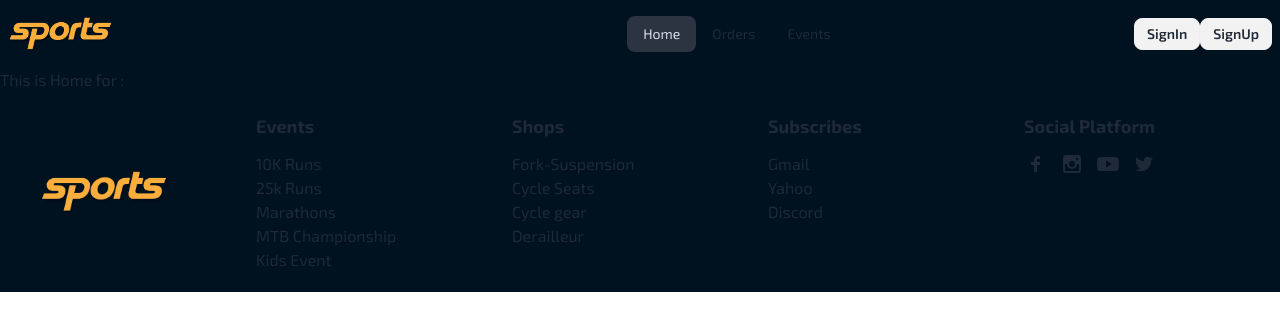
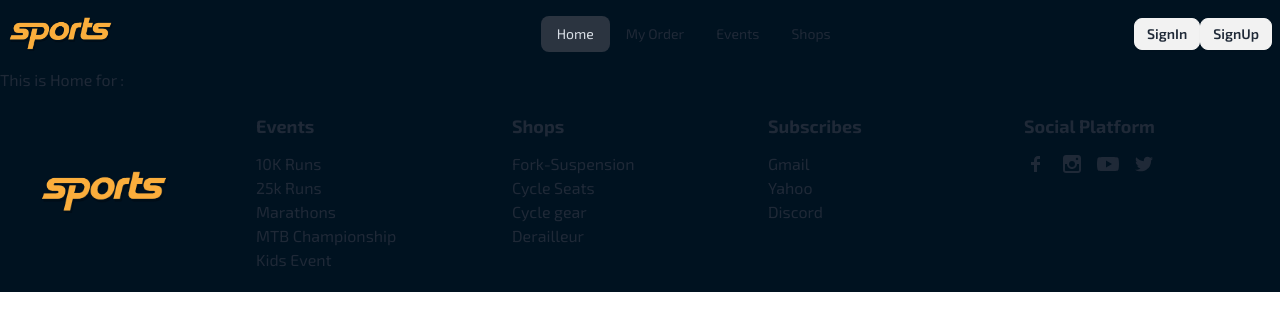
Before and after one commit to jbjzeehad/project_08, a React (Vite) app in the folder sports-event/: page / in a window 1280 px wide. Shown: the top 330 px of the page. Built offline with nearby package versions, Linux system fonts and the light colour scheme; no server answers.

Commit message:
created shops route and added toaster

```diff
--- a/package.json
+++ b/package.json
@@ -1,6 +1,7 @@
 {
   "dependencies": {
     "prop-types": "^15.8.1",
-    "react-icons": "^4.12.0"
+    "react-icons": "^4.12.0",
+    "react-toastify": "^9.1.3"
   }
 }
--- a/sports-event/src/components/Header/Header.jsx
+++ b/sports-event/src/components/Header/Header.jsx
@@ -23,9 +23,10 @@ const Header = () => {
     const navLinks = <>
 
         <li><NavLink to='/'>Home</NavLink></li>
-        <li><NavLink to='/orderitems'>Orders</NavLink></li>
+        <li><NavLink to='/orderitems'>My Order</NavLink></li>
+
         <li><NavLink to='/events'>Events</NavLink></li>
-
+        <li><NavLink to='/shops'>Shops</NavLink></li>
         {/* <li><NavLink to='/signup'>SignUp</NavLink></li>
         <li><NavLink to='/signin'>SignIn</NavLink></li> */}
 
--- /dev/null
+++ b/sports-event/src/components/Shops/Shops.jsx
@@ -0,0 +1,11 @@
+
+
+const Shops = () => {
+    return (
+        <div>
+
+        </div>
+    );
+};
+
+export default Shops;
--- a/sports-event/src/components/SignIn/SignIn.jsx
+++ b/sports-event/src/components/SignIn/SignIn.jsx
@@ -1,9 +1,15 @@
 // import { BsEyeSlash } from "react-icons/bs";
+import { ToastContainer, toast } from 'react-toastify';
+import 'react-toastify/dist/ReactToastify.css';
 import { useContext } from "react";
 import { Link } from "react-router-dom";
 import { AuthContext } from "../Providers/AuthProviders";
 
 const SignIn = () => {
+
+    const userSignIn = () => {
+        toast('Welcome Back');
+    }
 
 
     const { signInUser } = useContext(AuthContext);
@@ -45,7 +51,7 @@ const SignIn = () => {
                             <input type="password" placeholder="password" name="password" className="p-3 rounded-lg border border-[#FBAE3C] bg-[#001220]" required />
                         </div>
                         <div className="mt-7 flex items-center gap-6">
-                            <button className="w-2/5 text-center text-[#001220] font-bold p-3 rounded-lg bg-[#FBAE3C]">SignIn</button>
+                            <button onClick={userSignIn} className="w-2/5 text-center text-[#001220] font-bold p-3 rounded-lg bg-[#FBAE3C]">SignIn</button>
                             <p>Not <Link className="text-[#FBAE3C]" to='/signup'>Register</Link> Yet !</p>
                         </div>
                     </form>
@@ -54,6 +60,7 @@ const SignIn = () => {
 
 
             </div>
+            <ToastContainer></ToastContainer>
 
         </div>
 
--- a/sports-event/src/main.jsx
+++ b/sports-event/src/main.jsx
@@ -12,6 +12,7 @@ import AuthProviders from './components/Providers/AuthProviders';
 import SignUp from './components/SignUp/SignUp';
 import OrderItems from './components/OrderItems/OrderItems';
 import Events from './components/Events/Events';
+import Shops from './components/Shops/Shops';
 
 const router = createBrowserRouter([
   {
@@ -37,6 +38,10 @@ const router = createBrowserRouter([
       {
         path: "/events",
         element: <Events></Events>
+      },
+      {
+        path: "/shops",
+        element: <Shops></Shops>
       }
     ]
   },
```
Also changed, not shown: 1 other file (tests, documents, lock files or other folders).
